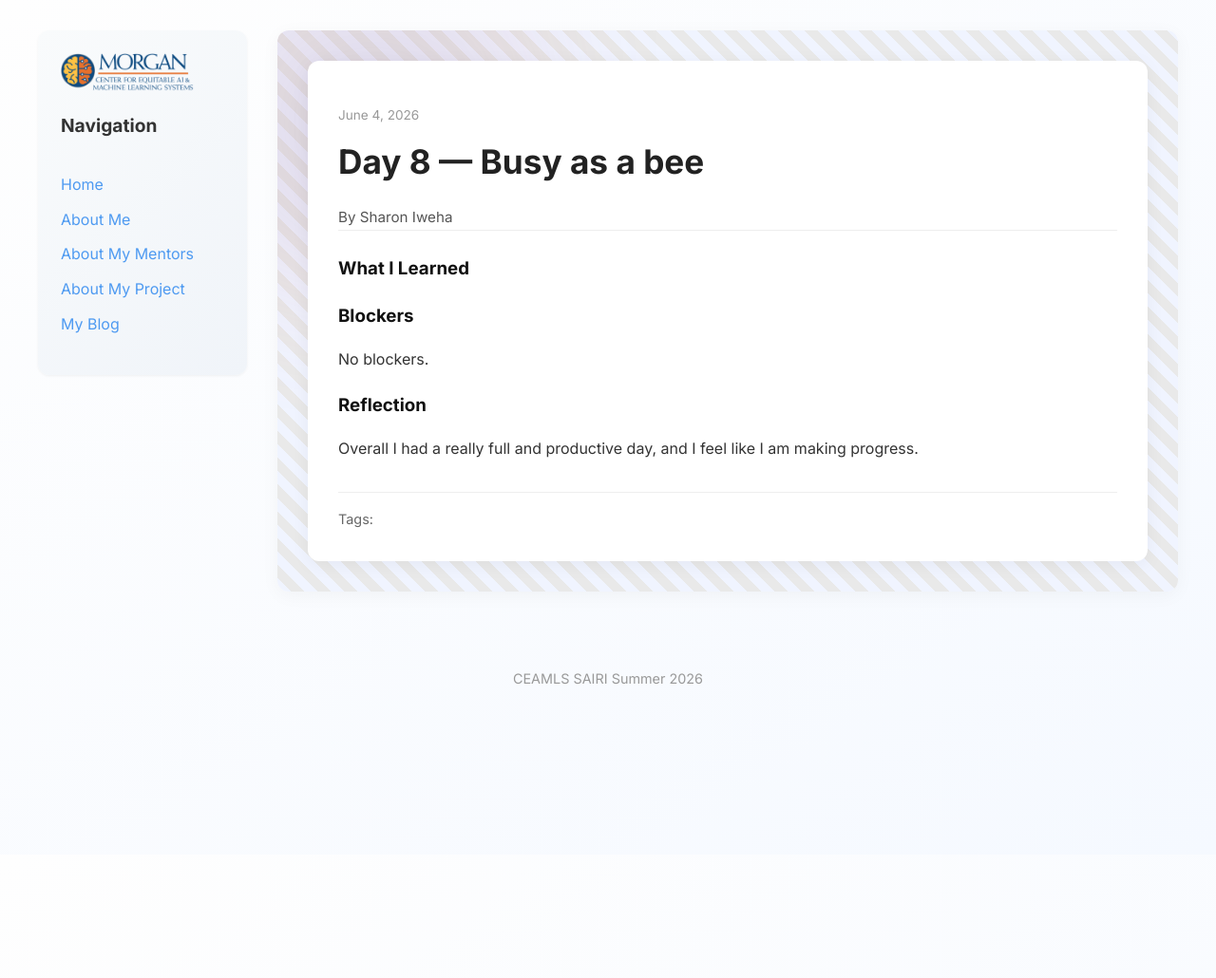
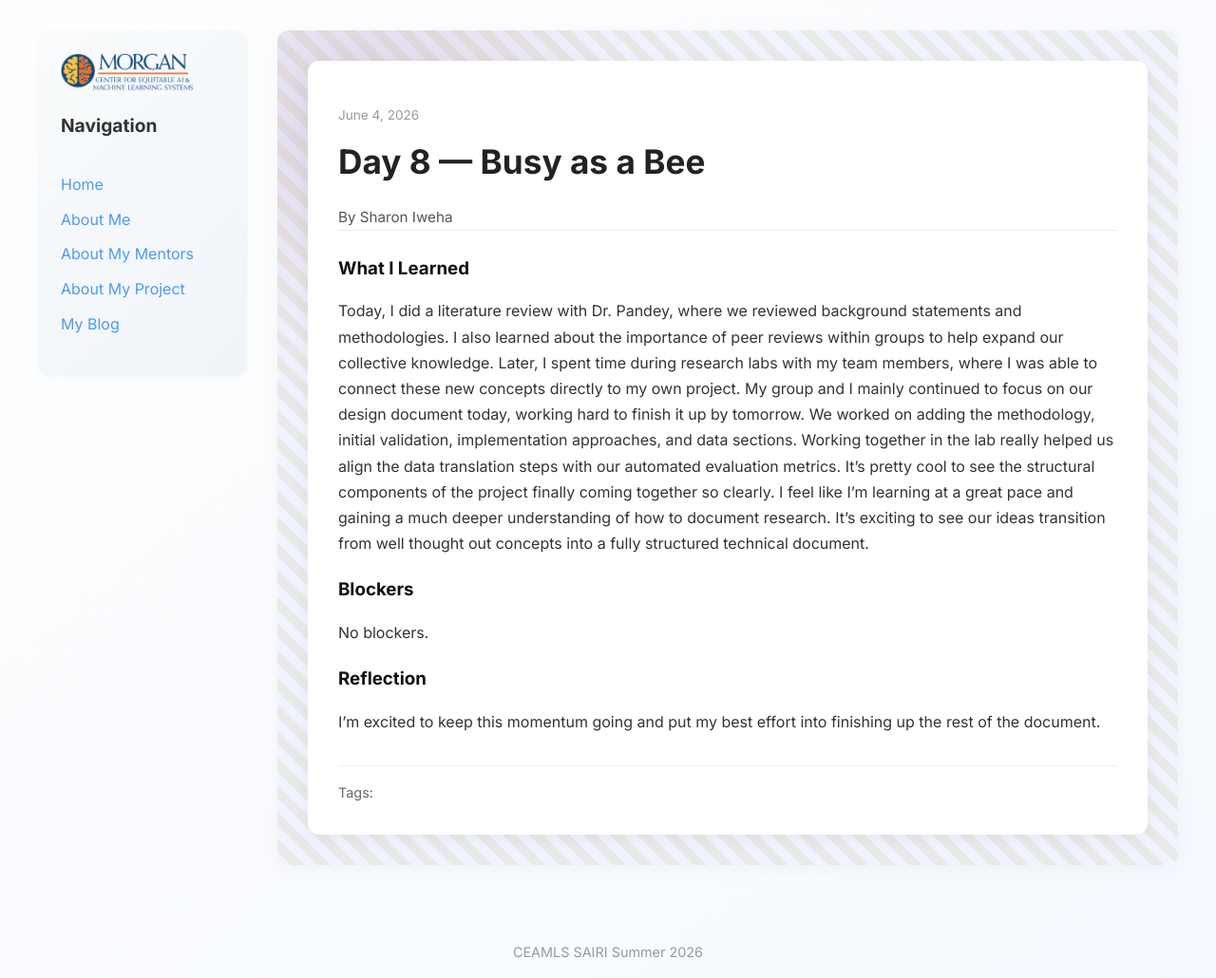
Before and after one commit to sharoniweha/sharoniweha.ceamls26.github.io, a Jekyll site: the page built from _posts/2026-06-04-day-8.md, in a window 1280 px wide. Shown: the whole page at 95% size. Built offline with Jekyll 4.4.1, drawn with Linux system fonts in a browser that asks for light colours; before the commit the page ends 900 px from its top, so only the background shows below that.

Commit message:
Update 2026-06-04-day-8.md

```diff
--- a/_posts/2026-06-04-day-8.md
+++ b/_posts/2026-06-04-day-8.md
@@ -1,16 +1,16 @@
 ---
 layout: post
-title: "Day 8 — Busy as a bee"
+title: "Day 8 — Busy as a Bee"
 date: 2026-06-04
 permalink: /day8.html
 
 
 what_i_learned: |
-
+  Today, I did a literature review with Dr. Pandey, where we reviewed background statements and methodologies. I also learned about the  importance of peer reviews within groups to help expand our collective knowledge. Later, I spent time during research labs with my team members, where I was able to connect these new concepts directly to my own project. My group and I mainly continued to focus on our design document today, working hard to finish it up by tomorrow. We worked on adding the methodology, initial validation, implementation approaches, and data sections. Working together in the lab really helped us align the data translation steps with our automated evaluation metrics. It's pretty cool to see the structural components of the project finally coming together so clearly. I feel like I’m learning at a great pace and gaining a much deeper understanding of how to document research. It's exciting to see our ideas transition from well thought out concepts into a fully structured technical document.
 
 blockers: |
   No blockers.
 
 reflection: |
-  Overall I had a really full and productive day, and I feel like I am making progress.
+  I'm excited to keep this momentum going and put my best effort into finishing up the rest of the document.
 ---
```
